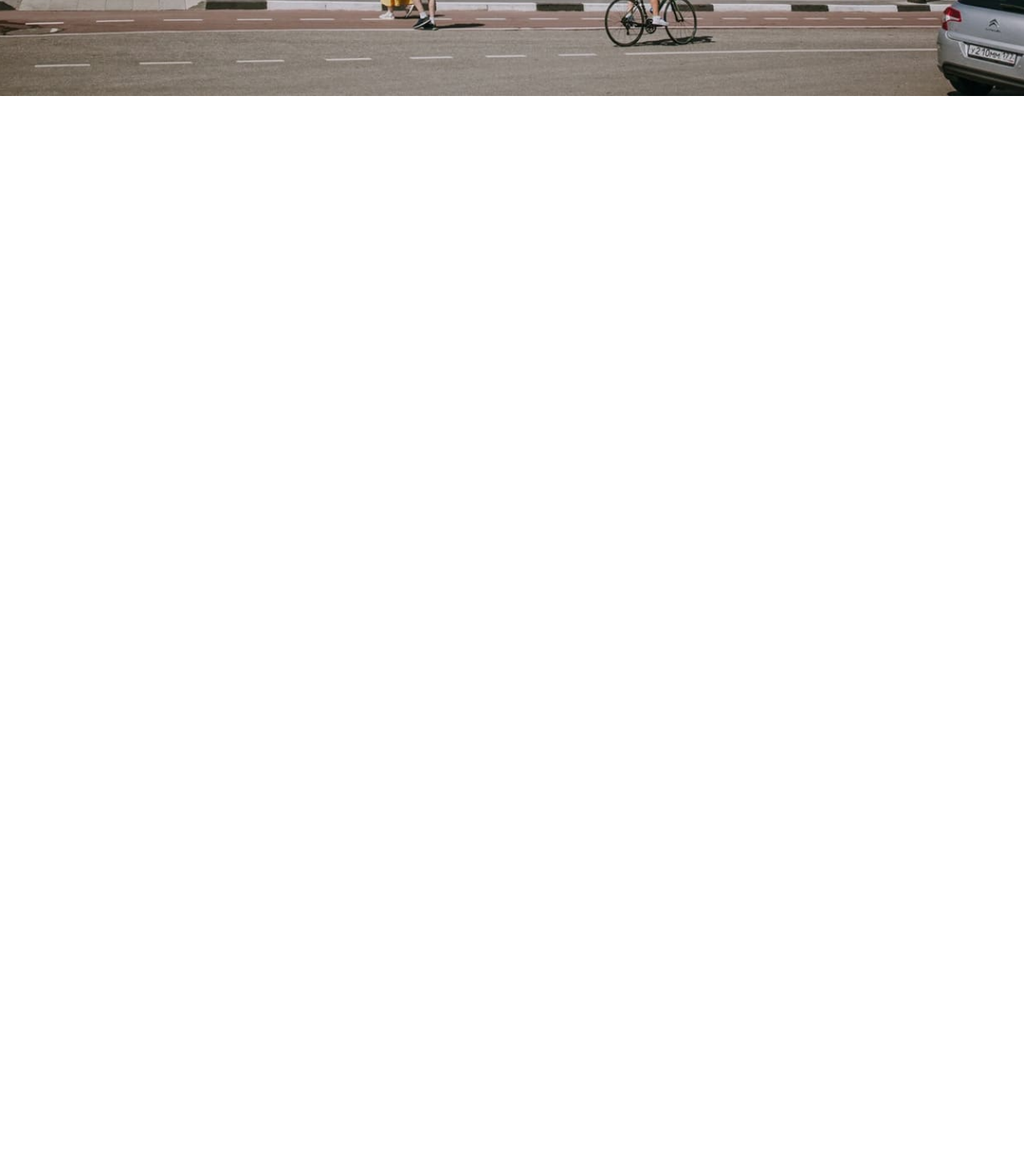
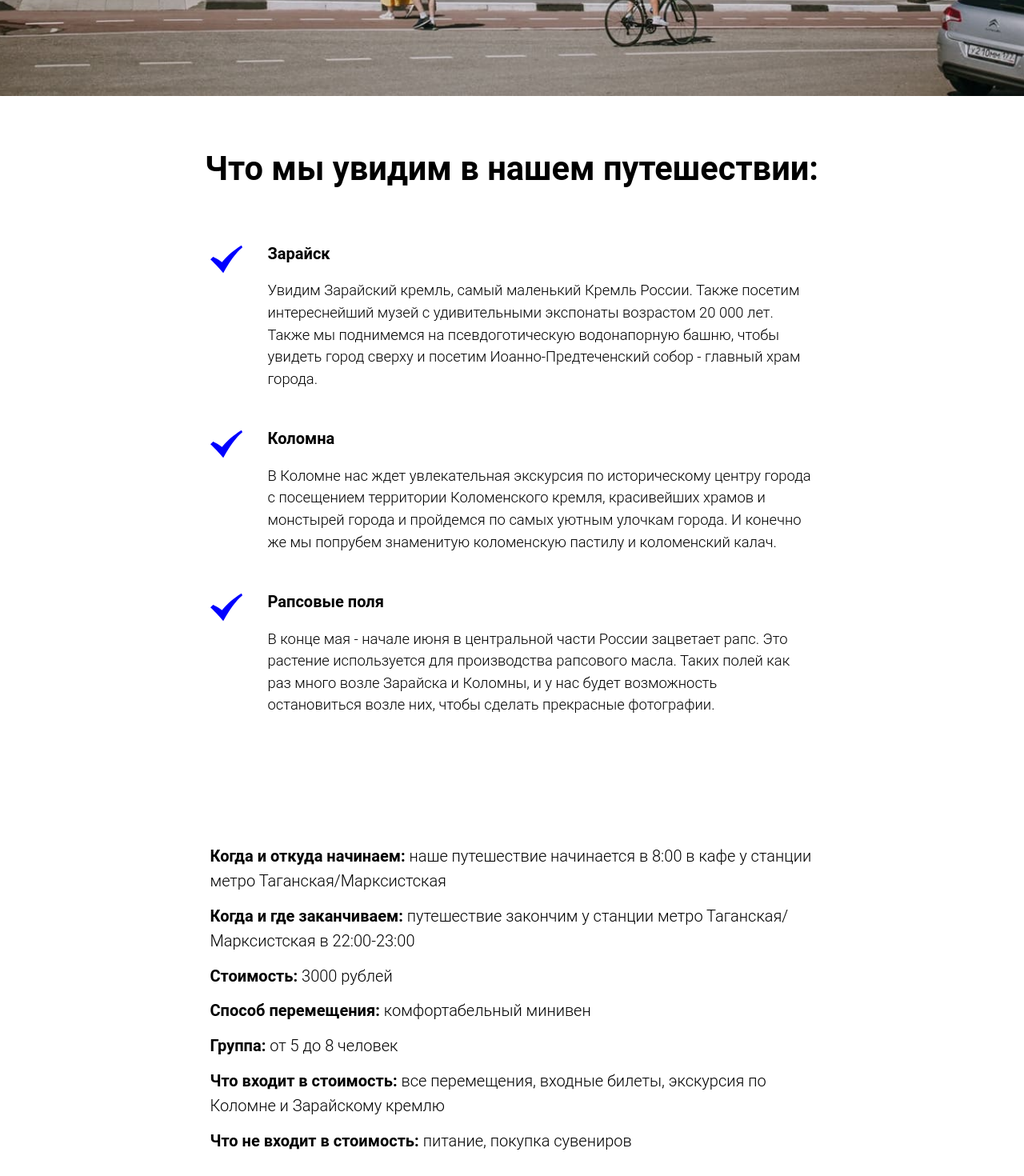
Before and after one commit to maRT1gaS/youwknd-react, a React (Create React App) app: page / in a window 1280 px wide. Shown: the part 680-2150 px from the top of the page at 80% size. Before the commit the page ends 800 px from the top, so only its background shows below. Built offline with nearby package versions, Linux system fonts and the light colour scheme; a web font is replaced by a local one.

Commit message:
feat: add DetailList component

```diff
--- a/src/App.js
+++ b/src/App.js
@@ -2,6 +2,8 @@ import './app.sass';
 import { Suspense } from 'react';
 import Header from './componets/Header/Header';
 import Intro from './componets/Intro/Intro';
+import DescriptionList  from './componets/DescriptionList/DescriptionList';
+import DetailList from './componets/DetailList/DetailList';
 
 function App() {
   return (
@@ -10,6 +12,8 @@ function App() {
         <Header />
         <main>
           <Intro />
+          <DescriptionList />
+          <DetailList />
         </main>
       </div>
     </Suspense>
--- a/src/app.sass
+++ b/src/app.sass
@@ -1,3 +1,4 @@
 @import "./style/_normalize.sass"
 @import "./style/_variables.sass"
 @import "./style/_fonts.sass"
+@import "./style/_global.sass"
--- /dev/null
+++ b/src/componets/DescriptionList/DescriptionItem/DescriptionItem.jsx
@@ -0,0 +1,19 @@
+import './description-item.sass';
+import CheckMark from '../../../assets/svg/check-mark.svg';
+import Fade from 'react-reveal/Fade';
+
+const DescriptionItem = ({title, info}) => {
+    return (
+        <Fade left>
+            <li className="description">
+                <img src={CheckMark} alt="Check Mark" className="description__check-mark" />
+                <div className="description__content">
+                    <h2 className="description__title">{title}</h2>
+                    <p className="description__info">{info}</p>
+                </div>
+            </li>
+        </Fade>
+    )
+}
+
+export default DescriptionItem;
--- /dev/null
+++ b/src/componets/DescriptionList/DescriptionItem/description-item.sass
@@ -0,0 +1,20 @@
+@import "../../../style/_variables.sass"
+@import "../../../style/_mixins.sass"
+
+.description
+    display: flex
+    align-items: flex-start
+    max-width: 755px
+
+    &:not(:first-child)
+        margin-top: 3em
+
+    &__content
+        margin-left: 2em
+
+    &__title
+        @include font(1.25em, 1.35, 600, "Roboto", Arial, sans-serif)
+
+    &__info
+        margin-top: 1em
+        @include font(1.15em, 1.5, 300, "Roboto", Arial, sans-serif)
--- /dev/null
+++ b/src/componets/DescriptionList/DescriptionList.jsx
@@ -0,0 +1,28 @@
+import './description-list.sass';
+import DescriptionItem from './DescriptionItem/DescriptionItem';
+import '../../utils/i18n.js';
+import { useTranslation } from 'react-i18next';
+import Zoom from 'react-reveal/Zoom';
+
+const Descriptionlist = () => {
+
+    const { t } = useTranslation();
+    const descriptionObj = t('description.description-list', { returnObjects: true });
+
+    return (
+        <section className="description-travel" id="description">
+            <div className="container container--center">
+                <Zoom>
+                    <h2 className="description-travel__title">{ t('description.title-section') }</h2>
+                </Zoom>
+                    <ul className="description-travel__list">
+                        {descriptionObj.map((item, index) => {
+                            return <DescriptionItem key={index} title={item.title} info={item.info}/>
+                        })}
+                    </ul>
+            </div>
+        </section>
+    );
+}
+
+export default Descriptionlist;
--- /dev/null
+++ b/src/componets/DescriptionList/description-list.sass
@@ -0,0 +1,14 @@
+@import "../../style/_mixins.sass"
+
+.description-travel
+
+    &__title
+        @include font(2.6em, 1.3, 600, "Roboto", Arial, sans-serif)
+        margin-bottom: 1.2em
+        text-align: center
+
+        @media (max-width: 780px)
+            @include font(2em, 1, 600, "Roboto", Arial, sans-serif)
+
+    &__list
+        padding: 0 1em
--- /dev/null
+++ b/src/componets/DetailList/DetailItem/DetailItem.jsx
@@ -0,0 +1,14 @@
+import './detail-item.sass';
+import Fade from 'react-reveal/Fade';
+
+const DetailItem = ({title, detailInfo}) => {
+    return (
+        <Fade left>
+            <li className="detail">
+                <p className="detail__info"><span className="detail__title">{title}: </span>{detailInfo}</p>
+            </li>
+        </Fade>
+    );
+}
+
+export default DetailItem;
--- /dev/null
+++ b/src/componets/DetailList/DetailItem/detail-item.sass
@@ -0,0 +1,14 @@
+@import "../../../style/_mixins.sass"
+
+.detail
+    max-width: 755px
+    list-style-type: none
+
+    &:not(:first-child)
+        margin-top: .8em
+
+    &__info
+        @include font(1.25em, 1.55, 300, "Roboto", Arial, sans-serif)
+
+    &__title
+        font-weight: 700
--- /dev/null
+++ b/src/componets/DetailList/DetailList.jsx
@@ -0,0 +1,28 @@
+import './detail-list.sass';
+import DetailItem from './DetailItem/DetailItem';
+import '../../utils/i18n.js';
+import { useTranslation } from 'react-i18next';
+
+const DetailList = () => {
+    const { t } = useTranslation();
+
+    return (
+        <section className="detail-list" id="detail">
+            <div className="container container--center">
+                <div className="detail-list__content">
+                    <ul>
+                        <DetailItem title={ t('detail-list.begin-trip.title') } detailInfo={ t('detail-list.begin-trip.detail-info') }/>
+                        <DetailItem title={ t('detail-list.end-trip.title') } detailInfo={ t('detail-list.end-trip.detail-info') }/>
+                        <DetailItem title={ t('detail-list.cost-trip.title') } detailInfo={ t('detail-list.cost-trip.detail-info') }/>
+                        <DetailItem title={ t('detail-list.way-of-moving.title') } detailInfo={ t('detail-list.way-of-moving.detail-info') }/>
+                        <DetailItem title={ t('detail-list.groups.title') } detailInfo={ t('detail-list.groups.detail-info') }/>
+                        <DetailItem title={ t('detail-list.included.title') } detailInfo={ t('detail-list.included.detail-info') }/>
+                        <DetailItem title={ t('detail-list.not-included.title') } detailInfo={ t('detail-list.not-included.detail-info') }/>
+                    </ul>
+                </div>
+            </div>
+        </section>
+    );
+}
+
+export default DetailList;
--- /dev/null
+++ b/src/componets/DetailList/detail-list.sass
@@ -0,0 +1,2 @@
+.detail-list__content
+    padding: 0 1em
```
Also changed, not shown: src/assets/svg/check-mark.svg (added).
